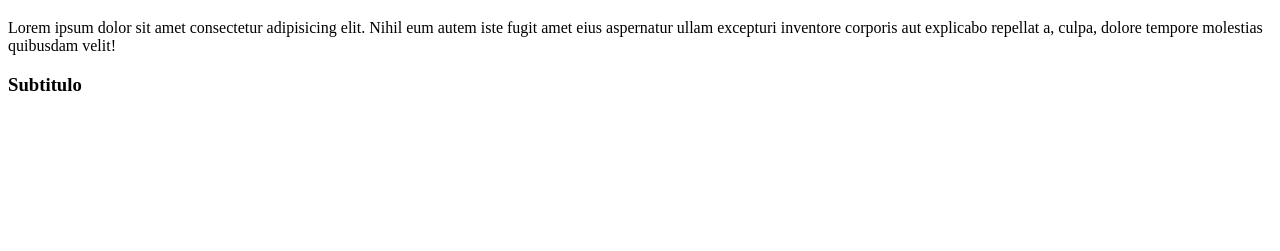
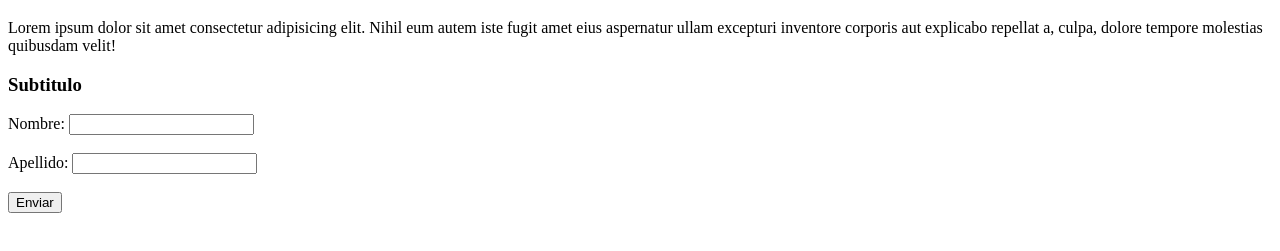
Before and after one commit to JuanNC15/ClassExample, a plain HTML site: page index.html in a window 1280 px wide. Shown: the part 61-312 px from the top of the page. Drawn offline with Linux system fonts and the light colour scheme.

Commit message:
Se agregó un formulario al index.html

```diff
--- a/index.html
+++ b/index.html
@@ -13,5 +13,13 @@
 
     <h3>Subtitulo</h3>
 
+    <form action="">
+        <label for="nombre">Nombre:</label>
+        <input type="text" id="nombre" name="nombre"><br><br>
+        <label for="apellido">Apellido:</label>
+        <input type="text" id="apellido" name="apellido"><br><br>
+        <input type="submit" value="Enviar">
+    </form>
+
 </body>
 </html>
```
